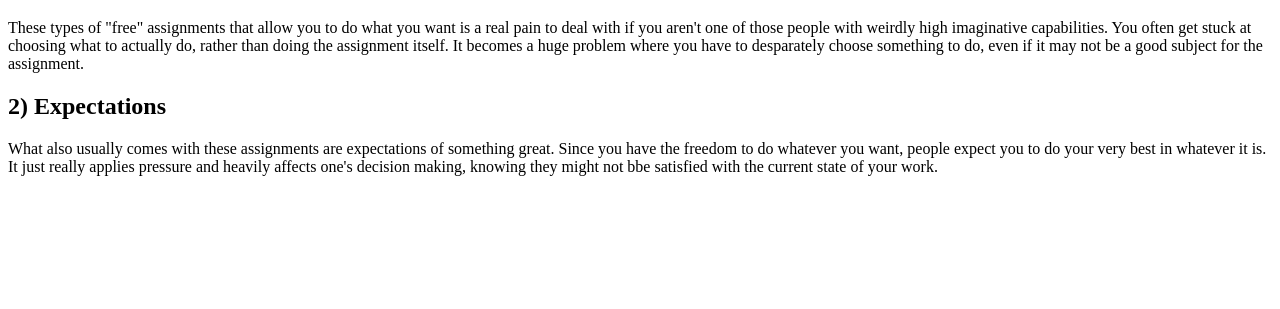
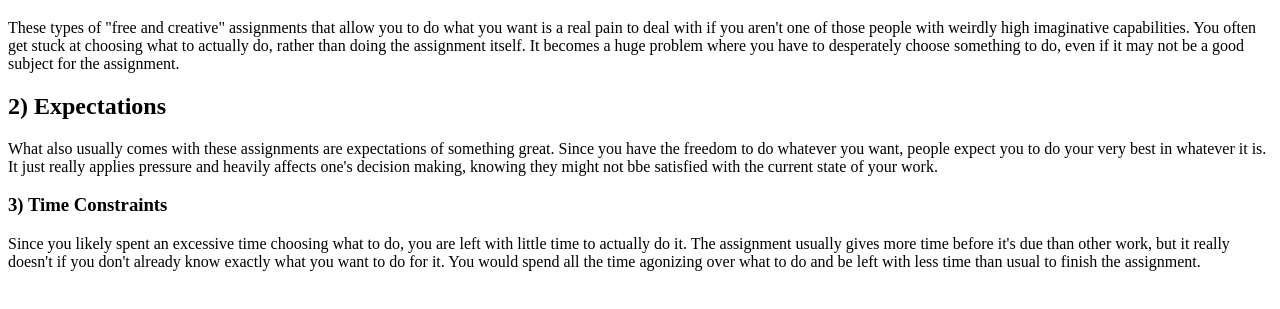
Before and after one commit to genericusername61/genericusername61.github.io, a plain HTML site: page index.html in a window 1280 px wide. Shown: the part 87-396 px from the top of the page. Drawn offline with Linux system fonts and the light colour scheme.

Commit message:
Update index.html

```diff
--- a/index.html
+++ b/index.html
@@ -3,8 +3,10 @@
     <head><title>Why I hate these kinds of assignments</title></head>
     <body>
       <h1>1) Lack of Ideas</h1>
-      <p1> These types of "free" assignments that allow you to do what you want is a real pain to deal with if you aren't one of those people with weirdly high imaginative capabilities. You often get stuck at choosing what to actually do, rather than doing the assignment itself. It becomes a huge problem where you have to desparately choose something to do, even if it may not be a good subject for the assignment.</p1>
+      <p1> These types of "free and creative" assignments that allow you to do what you want is a real pain to deal with if you aren't one of those people with weirdly high imaginative capabilities. You often get stuck at choosing what to actually do, rather than doing the assignment itself. It becomes a huge problem where you have to desperately choose something to do, even if it may not be a good subject for the assignment.</p1>
       <h2>2) Expectations</h2>
       <p2>What also usually comes with these assignments are expectations of something great. Since you have the freedom to do whatever you want, people expect you to do your very best in whatever it is. It just really applies pressure and heavily affects one's decision making, knowing they might not bbe satisfied with the current state of your work.</p2>
+      <h3>3) Time Constraints</h3>
+      <p3> Since you likely spent an excessive time choosing what to do, you are left with little time to actually do it. The assignment usually gives more time before it's due than other work, but it really doesn't if you don't already know exactly what you want to do for it. You would spend all the time agonizing over what to do and be left with less time than usual to finish the assignment.</p3>
     </body>
   </html>
```
